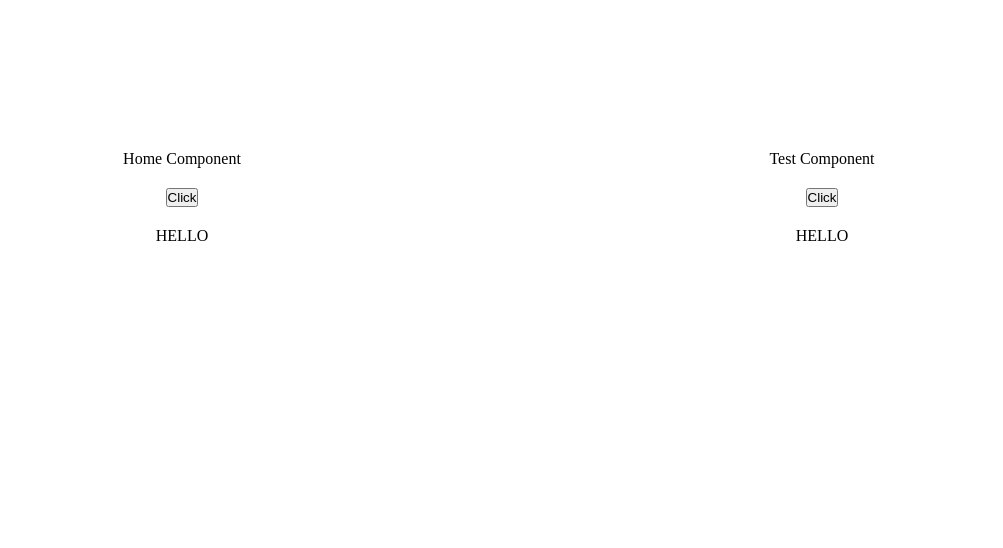
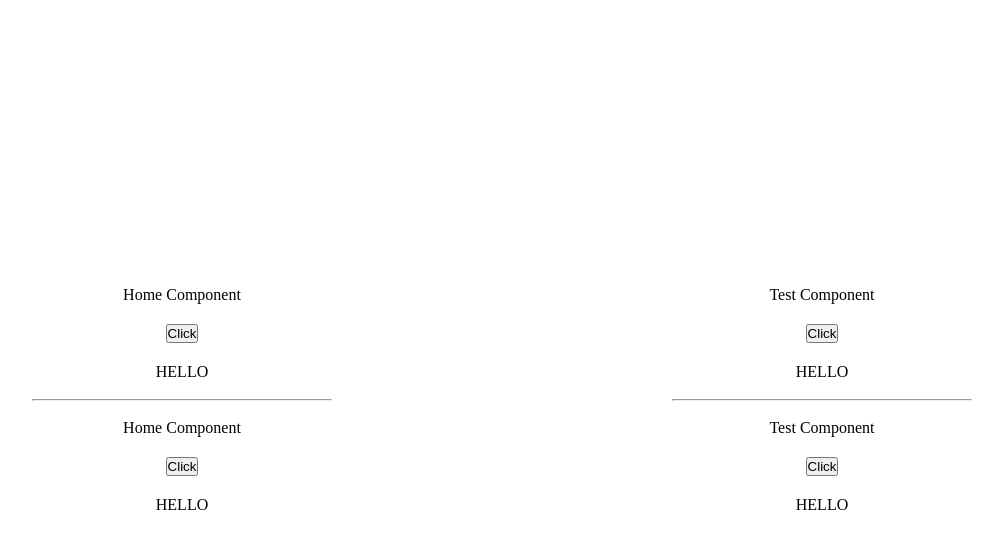
Before and after one commit to BagalBalasaheb/AngularPractice, an Angular app: page / in a window 1280 px wide. Shown: the top 548 px of the page, without its empty margins (138-1141 px from the left). Built offline with nearby package versions, Linux system fonts and the light colour scheme.

Commit message:
Use of signals in service to transfer and update data

```diff
--- a/src/app/components/home/home.component.html
+++ b/src/app/components/home/home.component.html
@@ -3,3 +3,11 @@
     <button (click)="onClick()">Click</button>
     <div>{{Value}}</div>
 </div>
+<br>
+<hr>
+<br>
+<div class="container">
+    <p>Home Component</p>
+    <button (click)="onClick2()">Click</button>
+    <div>{{Value2}}</div>
+</div>
--- a/src/app/components/home/home.component.scss
+++ b/src/app/components/home/home.component.scss
@@ -1,5 +1,4 @@
 .container {
-    height: 500px;
     width: 300px;
     display: flex;
     gap: 20px;
--- a/src/app/components/home/home.component.ts
+++ b/src/app/components/home/home.component.ts
@@ -1,5 +1,6 @@
 import { Component, OnInit } from '@angular/core';
 import { CommonService } from '../../services/common.service';
+import { Common2Service } from '../../services/common2.service';
 
 @Component({
   selector: 'app-home',
@@ -9,7 +10,7 @@ import { CommonService } from '../../services/common.service';
 })
 export class HomeComponent implements OnInit {
   Value: string = 'home';
-  constructor(private commonService: CommonService) { }
+  constructor(private commonService: CommonService, private commonService2: Common2Service) { }
 
   ngOnInit(): void {
     this.commonService.readValue$.subscribe(data => {
@@ -17,8 +18,17 @@ export class HomeComponent implements OnInit {
     });
   }
 
+  get Value2(): string{
+    return this.commonService2.value();
+  }
+
   onClick() {
     let temp = Math.random();
     this.commonService.changeValue(temp.toString());
   }
+
+  onClick2() {
+    let temp = Math.random();
+    this.commonService2.changeValue(temp.toString());
+  }
 }
--- a/src/app/components/test/test.component.html
+++ b/src/app/components/test/test.component.html
@@ -3,3 +3,11 @@
     <button (click)="onClick()">Click</button>
     <div>{{Value}}</div>
 </div>
+<br>
+<hr>
+<br>
+<div class="container">
+    <p>Test Component</p>
+    <button (click)="onClick2()">Click</button>
+    <div>{{Value2}}</div>
+</div>
--- a/src/app/components/test/test.component.scss
+++ b/src/app/components/test/test.component.scss
@@ -1,5 +1,4 @@
 .container {
-    height: 500px;
     width: 300px;
     display: flex;
     gap: 20px;
--- a/src/app/components/test/test.component.ts
+++ b/src/app/components/test/test.component.ts
@@ -1,5 +1,6 @@
 import { Component } from '@angular/core';
 import { CommonService } from '../../services/common.service';
+import { Common2Service } from '../../services/common2.service';
 
 @Component({
   selector: 'app-test',
@@ -8,8 +9,8 @@ import { CommonService } from '../../services/common.service';
   styleUrl: './test.component.scss'
 })
 export class TestComponent {
-  Value: string = 'home';
-  constructor(private commonService: CommonService) { }
+  Value: string = 'test';
+  constructor(private commonService: CommonService, private commonService2: Common2Service) { }
 
   ngOnInit(): void {
     this.commonService.readValue$.subscribe(data => {
@@ -17,8 +18,17 @@ export class TestComponent {
     });
   }
 
+  get Value2(): string{
+    return this.commonService2.value();
+  }
+
   onClick() {
     let temp = Math.random();
     this.commonService.changeValue(temp.toString());
   }
+
+  onClick2() {
+    let temp = Math.random();
+    this.commonService2.changeValue(temp.toString());
+  }
 }
--- /dev/null
+++ b/src/app/services/common2.service.ts
@@ -0,0 +1,16 @@
+import { Injectable, signal } from '@angular/core';
+
+@Injectable({
+  providedIn: 'root'
+})
+export class Common2Service {
+  value = signal<string>('HELLO');
+
+  getInitialValue() {
+    return this.value();
+  }
+
+  changeValue(data: string) {
+    this.value.set(data);
+  }
+}
```
Also changed, not shown: 1 other file (tests, documents, lock files or other folders).
